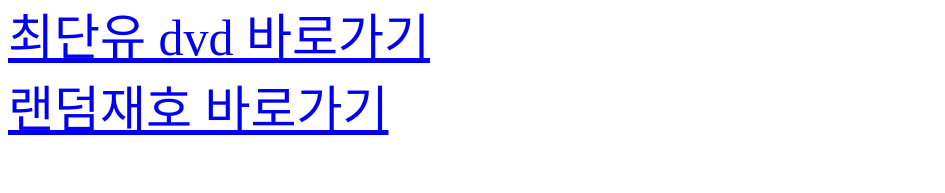
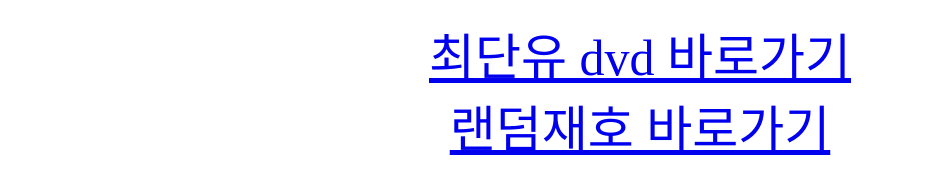
Before and after one commit to V0xe/V0xe.github.io, a plain HTML site: page 87.html in a window 1280 px wide. Shown: the part 511-704 px from the top of the page, without its empty margins (0-945 px from the left). Drawn offline with Linux system fonts and the light colour scheme.

Commit message:
Update 87.html
절대경로로 바꿈

```diff
--- a/87.html
+++ b/87.html
@@ -5,11 +5,14 @@
     <title>document</title>
 </head>
 <body>
-    <img src= "jj.jpg" style= "width: 500px; height: 500px; display: block; margin: auto;">
-    <div>
-        <a href="v0xe.github.io" style= "font-size: 50px;">최단유 dvd 바로가기</a>
+    <!-- 중앙 정렬된 이미지 -->
+    <img src="jj.jpg" style="width: 500px; height: 500px; display: block; margin: auto;">
+
+    <div style="text-align: center; margin-top: 20px;">
+        <!-- 링크는 절대경로로 -->
+        <a href="https://v0xe.github.io" style="font-size: 50px;">최단유 dvd 바로가기</a>
         <br>
-        <a href="randomjaehoalt.github.io" style="font-size: 50px;">랜덤재호 바로가기</a>
+        <a href="https://randomjaehoalt.github.io" style="font-size: 50px;">랜덤재호 바로가기</a>
     </div>
 </body>
 </html>
```
